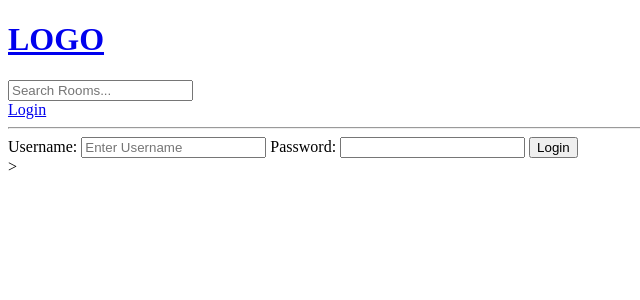
After one commit to 7hangtime/django-tut, a Django app: page /login/ in a window 1280 px wide. The commit adds this page. Shown: the top 300 px of the page, without its empty margins (0-640 px from the left). Run offline with Django 5.2, Linux system fonts and the light colour scheme.

Commit message:
User Login

```diff
--- /dev/null
+++ b/base/templates/base/login_register.html
@@ -0,0 +1,18 @@
+{% extends 'main.html' %}
+
+{% block content %}
+
+<div>
+    <form method="POST" action="">
+        {% csrf_token%}
+        <label>Username:</label>
+        <input type="text" name="username" placeholder="Enter Username">
+
+        <label>Password:</label>
+        <input type="password" name="password">
+
+        <input type="submit" value="Login">
+    </form>
+</div>
+
+{% endblock content %}
--- a/base/urls.py
+++ b/base/urls.py
@@ -7,5 +7,5 @@
     path('create-room/', views.createRoom, name="create-rr"),
     path('update-room/<str:pk>', views.updateRoom, name="update-rr"),
     path('delete-room/<str:pk>', views.deleteRoom, name="delete-rr"),
-
+    path('login/', views.loginPage, name='login'),
 ]
--- a/base/views.py
+++ b/base/views.py
@@ -2,6 +2,7 @@
 from django.db.models import Q
 from .models import Room, Topic
 from .forms import RoomForm
+from django.contrib.auth.models import User
 # Create your views here.
 
 rooms = [
@@ -9,6 +10,19 @@
     {'id':2, 'name':'Design with me.'},
     {'id':3, 'name':'Front-end Developer'},
 ]
+
+def loginPage(request):
+    if request.method == 'POST':
+        username = request.POST.get('username')
+        password = request.POST.get('password')
+
+        try:
+            user = User.objects.get(username=username)
+        except:
+            return
+    context = {}
+    return render(request, 'base/login_register.html', context)
+
 def home(request):
 
     q = request.GET.get('q') if request.GET.get('q') != None else ''
--- a/templates/navbar.html
+++ b/templates/navbar.html
@@ -3,5 +3,11 @@
         <h1>LOGO</h1>
     </a>
 
+    <form method="GET" action="{% url 'home' %}">
+        <input type="text" name="q" placeholder="Search Rooms..."/>
+    </form>
+
+    <a href="{% url 'login' %}">Login</a>
+
     <hr>
 </html>
```
